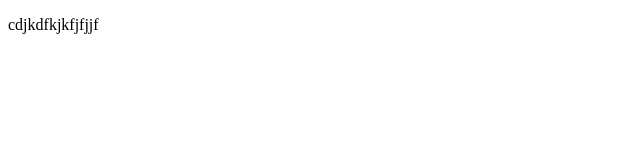
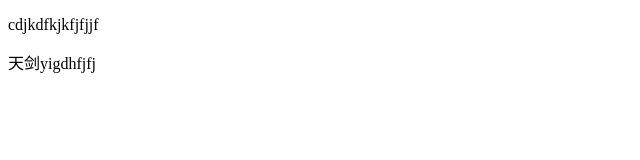
Before and after one commit to blueFish2012/gitStudyFish20190918, a plain HTML site: page index.html in a window 1280 px wide. Shown: the whole page, without its empty margins (0-640 px from the left). Drawn offline with Linux system fonts and the light colour scheme.

Commit message:
添加一个div

```diff
--- a/index.html
+++ b/index.html
@@ -8,5 +8,6 @@
 </head>
 <body>
     <p>cdjkdfkjkfjfjjf</p>
+    <div>天剑yigdhfjfj</div>
 </body>
 </html>
```
